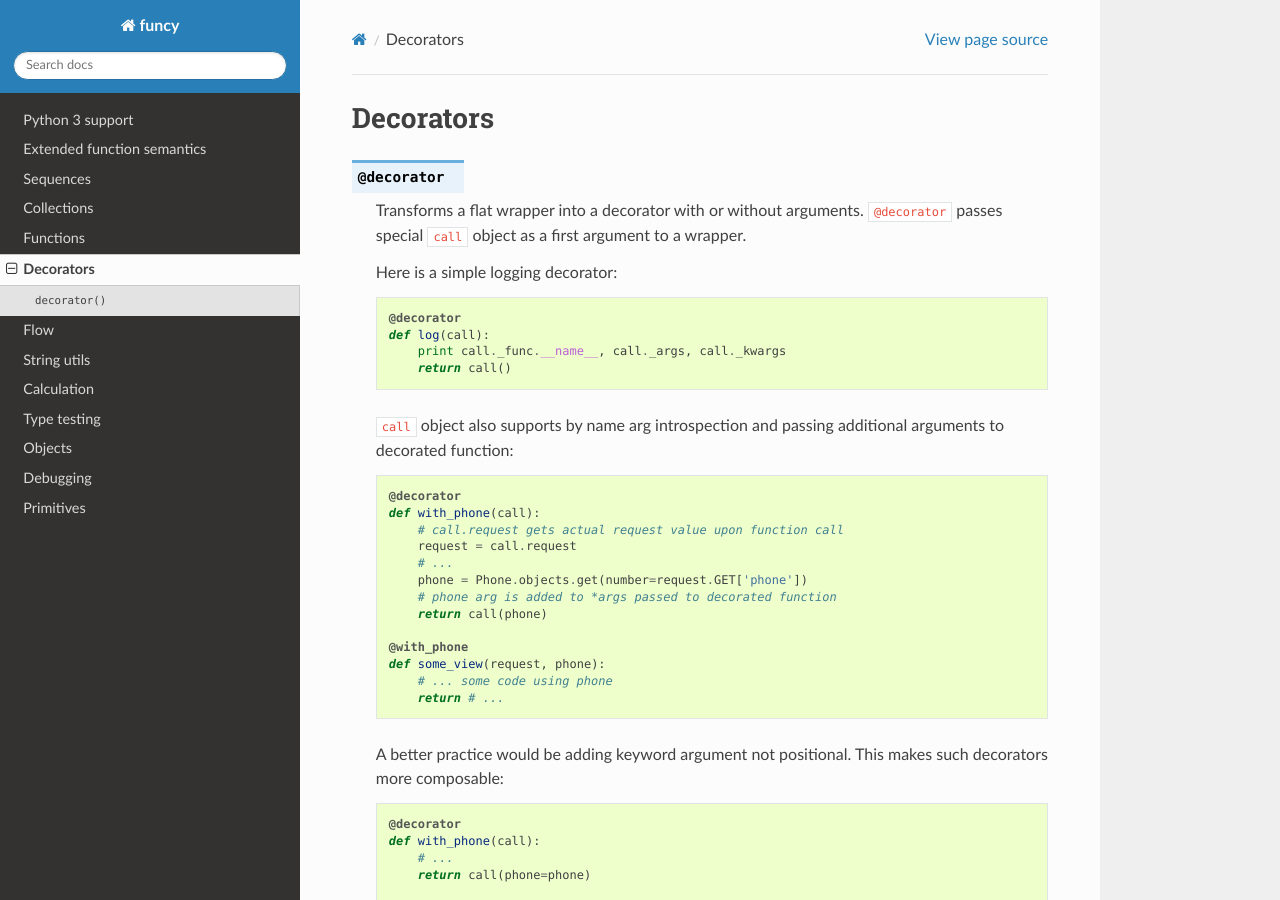
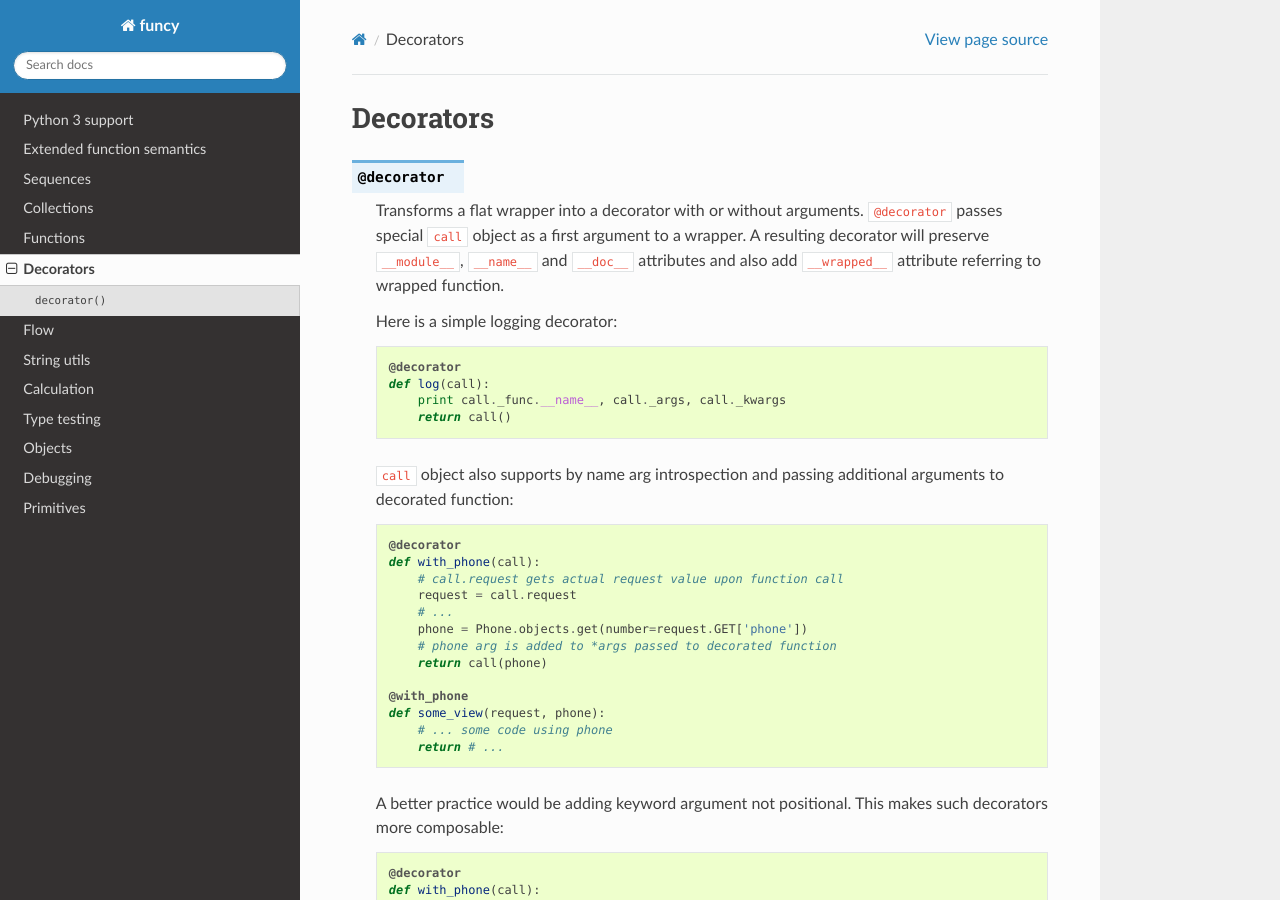
Before and after one commit to Jamaal224/funcy, a Sphinx documentation site: the page built from docs/decorators.rst, in a window 1280 px wide and 900 px high. Built offline with Sphinx 7.4.7 and the Read the Docs theme 2.0.0, drawn with Linux system fonts in a browser that asks for light colours.

Commit message:
Documnted @decorators adding __wrapped__ attributes
Also mentioned preserving module, name and docstring.

```diff
--- a/docs/decorators.rst
+++ b/docs/decorators.rst
@@ -3,7 +3,7 @@ Decorators
 
 .. decorator:: decorator
 
-    Transforms a flat wrapper into a decorator with or without arguments. ``@decorator`` passes special ``call`` object as a first argument to a wrapper.
+    Transforms a flat wrapper into a decorator with or without arguments. ``@decorator`` passes special ``call`` object as a first argument to a wrapper. A resulting decorator will preserve ``__module__``, ``__name__`` and ``__doc__`` attributes and also add ``__wrapped__`` attribute referring to wrapped function.
 
     Here is a simple logging decorator::
 
```
